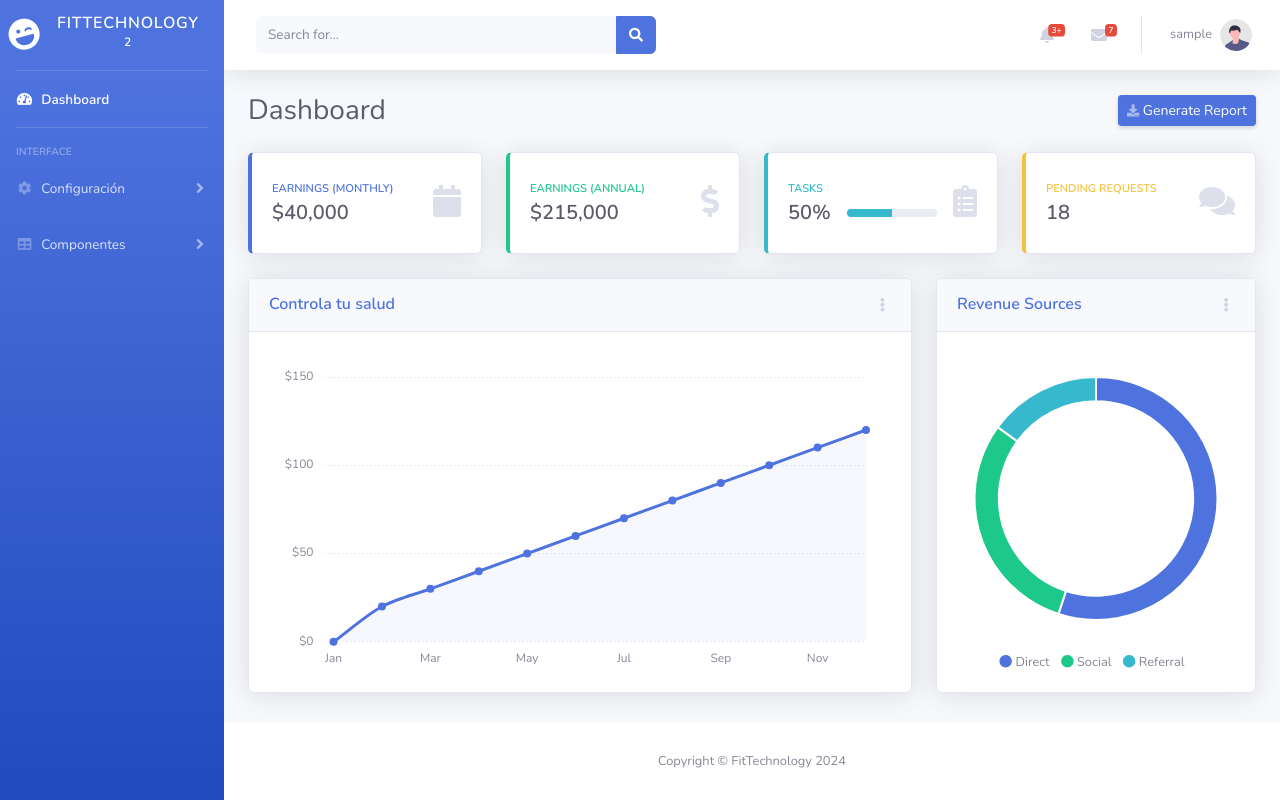
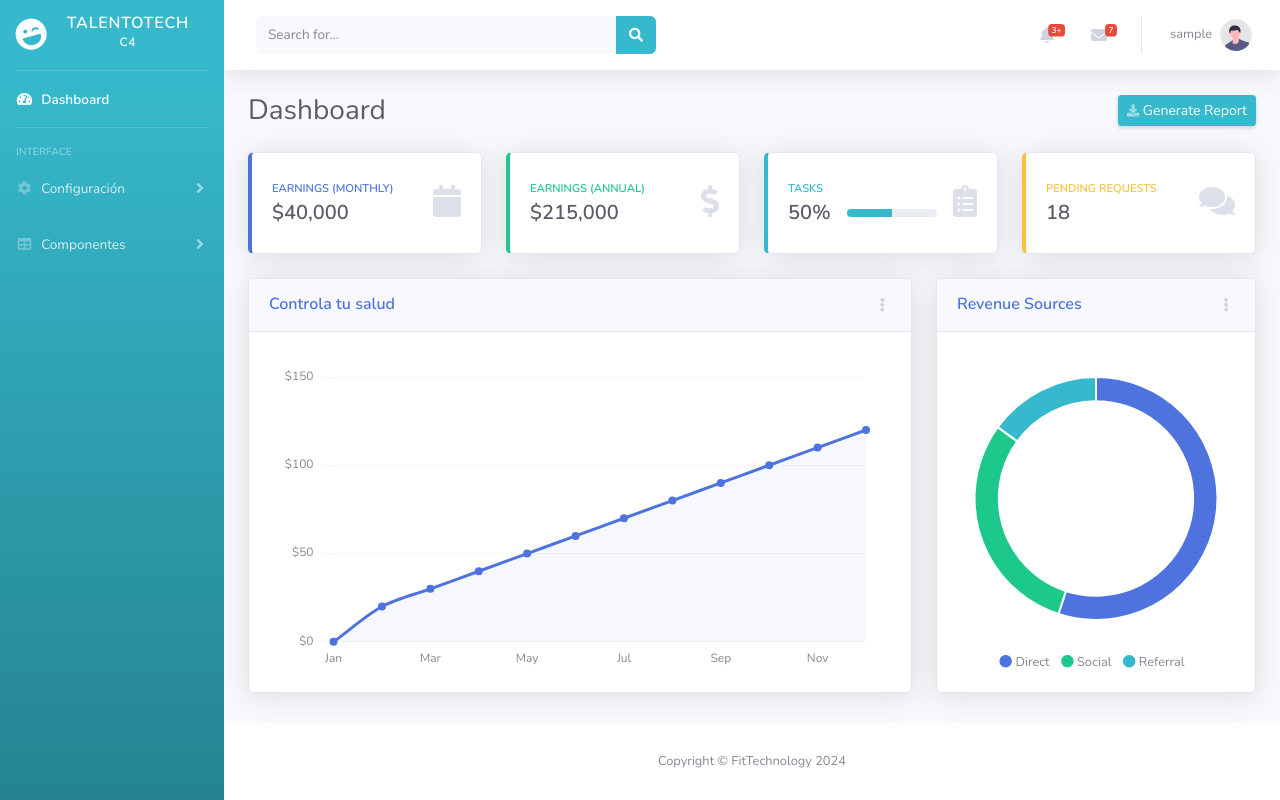
Before and after one commit to isvialnva/talentoTech, a Django app: page /gestion/indexadmin in a window 1280 px wide. Run offline with Django 5.2, Linux system fonts and the light colour scheme; the visitor is signed in with stand-in values (Sample User, id 1); some libraries are stand-ins or nearby versions.

Commit message:
Proyecto inicial

```diff
--- a/talentoTech/gestion/templates/gestion/base.html
+++ b/talentoTech/gestion/templates/gestion/base.html
@@ -25,13 +25,13 @@
 <div id="wrapper">
 
     <!-- Sidebar -->
-    <ul class="navbar-nav bg-gradient-primary sidebar sidebar-dark accordion" id="accordionSidebar">
+    <ul class="navbar-nav bg-gradient-info sidebar sidebar-dark accordion" id="accordionSidebar">
         <!-- Sidebar - Brand -->
         <a class="sidebar-brand d-flex align-items-center justify-content-center" href="/">
             <div class="sidebar-brand-icon rotate-n-15">
                 <i class="fas fa-laugh-wink"></i>
             </div>
-            <div class="sidebar-brand-text mx-3">FitTechnology <sup>2</sup></div>
+            <div class="sidebar-brand-text mx-3">TalentoTech <sup>C4</sup></div>
         </a>
 
         <!-- Divider -->
@@ -112,7 +112,7 @@
                                placeholder="Search for..." aria-label="Search"
                                aria-describedby="basic-addon2">
                         <div class="input-group-append">
-                            <button class="btn btn-primary" type="button">
+                            <button class="btn btn-info" type="button">
                                 <i class="fas fa-search fa-sm"></i>
                             </button>
                         </div>
--- a/talentoTech/gestion/templates/gestion/index.html
+++ b/talentoTech/gestion/templates/gestion/index.html
@@ -6,7 +6,7 @@
     <!-- Page Heading -->
     <div class="d-sm-flex align-items-center justify-content-between mb-4">
         <h1 class="h3 mb-0 text-gray-800">Dashboard</h1>
-        <a href="#" class="d-none d-sm-inline-block btn btn-sm btn-primary shadow-sm"><i
+        <a href="#" class="d-none d-sm-inline-block btn btn-sm btn-info shadow-sm"><i
                 class="fas fa-download fa-sm text-white-50"></i> Generate Report</a>
     </div>
 
```
Also changed, not shown: talentoTech/home/templates/home/index.html (+6 -1 lines).
